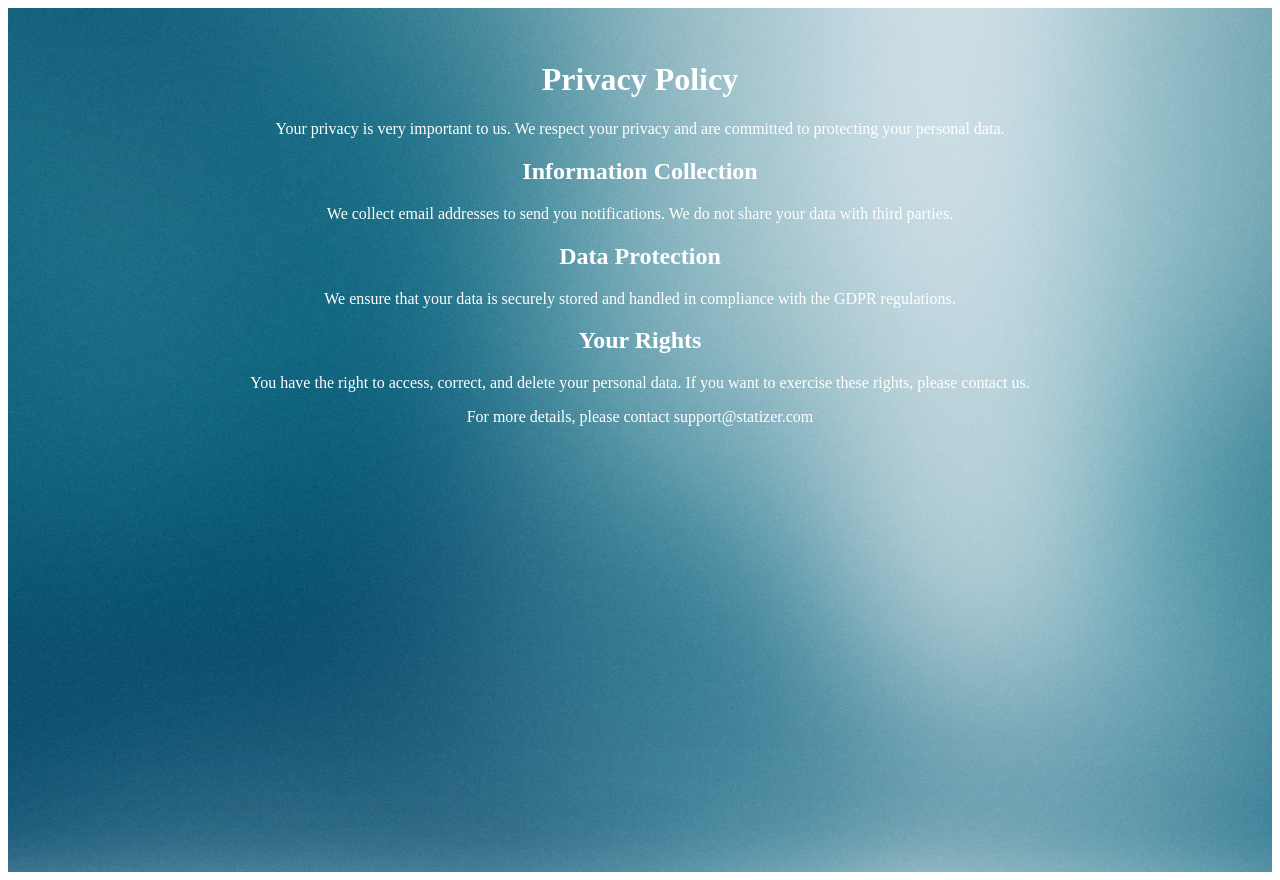
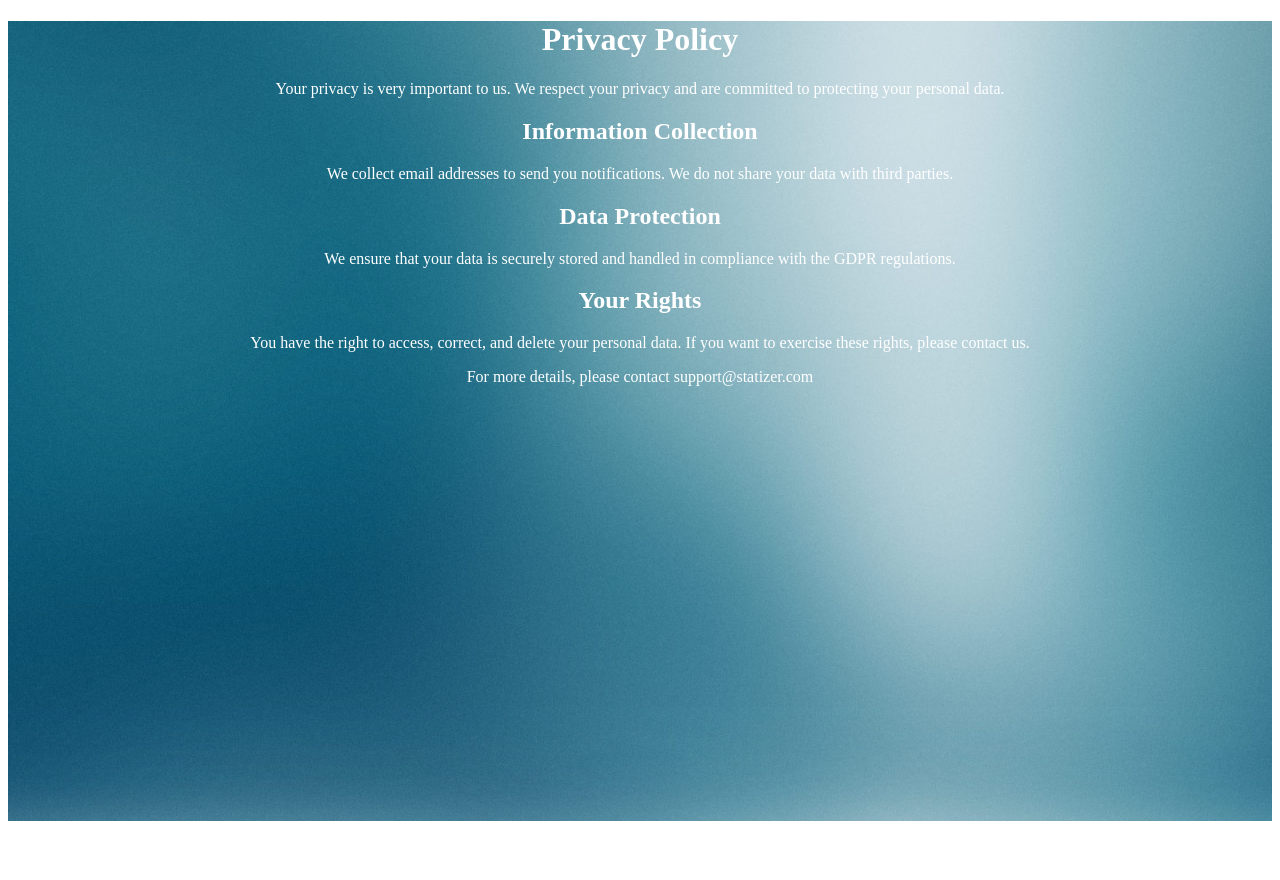
Before and after one commit to statizerdev/statizer_demo_v1, a Next.js app: page /privacy-policy in a window 1280 px wide. After the commit the page ends 829 px from the top, so only its background shows below. Built offline with nearby package versions, Linux system fonts and the light colour scheme.

Commit message:
Fix: bg on privacy-policy page fixed

```diff
--- a/src/pages/privacy-policy.tsx
+++ b/src/pages/privacy-policy.tsx
@@ -3,7 +3,7 @@ import React from 'react';
 const PrivacyPolicy = () => {
   return (
     <div style={{
-      padding: '2rem',
+      padding: '0',
       textAlign: 'center',
       background: 'url("/bg01.jpg") no-repeat center center fixed',
       backgroundSize: 'cover',
```
